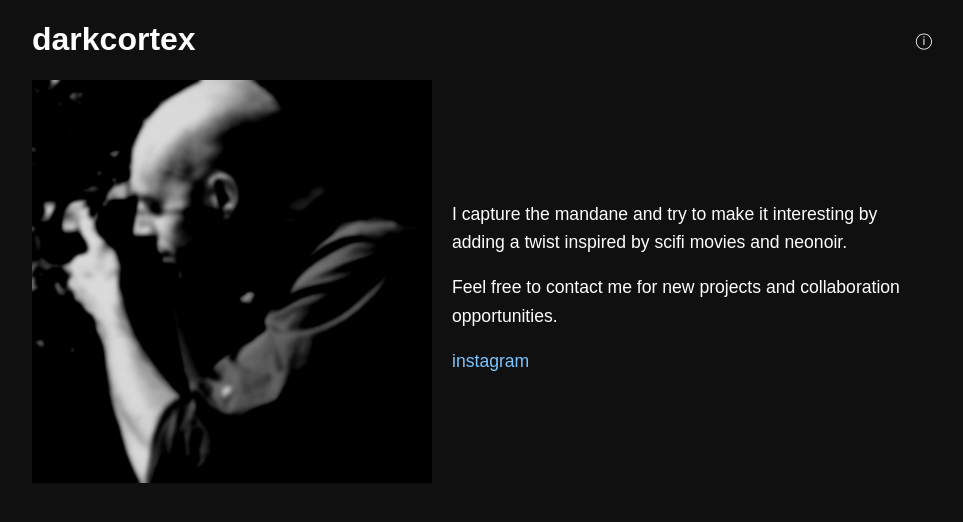
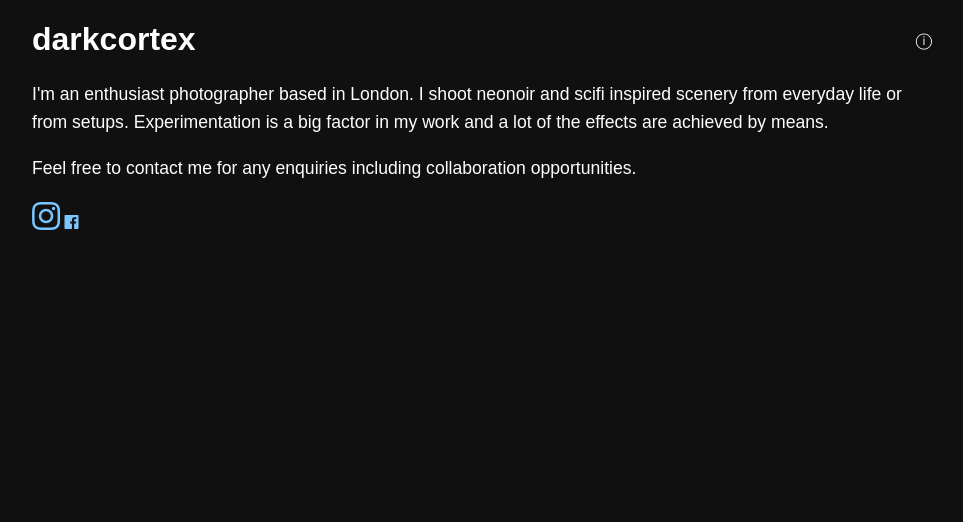
Before and after one commit to Pithikos/darkcortex, a Jekyll site: the page built from about.html, in a window 1280 px wide. Shown: the top 522 px of the page, without its empty margins (158-1121 px from the left). Built offline with Jekyll 4.4.1, drawn with Linux system fonts in a browser that asks for light colours; nearby versions of some CDN libraries; some web fonts are replaced.

Commit message:
Remove me image and update about

```diff
--- a/about.html
+++ b/about.html
@@ -5,16 +5,20 @@ title: About
 <div class="split-content">
 	<div class="side-content">
 		<div class="editable">
-			<p>I capture the mandane and try to make it interesting by adding a twist
-				 inspired by scifi movies and neonoir.</p>
+			<p>I'm an enthusiast photographer based in London. I shoot neonoir and scifi
+				 inspired scenery from everyday life or from setups. Experimentation
+			 	 is a big factor in my work and a lot of the effects are achieved by
+			   means.</p>
 
-			<p>Feel free to contact me for new projects and collaboration opportunities.</p>
+			<p>Feel free to contact me for any enquiries including collaboration
+				 opportunities.</p>
 
-			<p><a href="https://www.instagram.com/darkcortex/">instagram</a></p>
+			<a href="https://www.instagram.com/darkcortex/"><i class="fab fa-instagram" style="font-size:32px;"></i></a>
+			<a href="https://www.facebook.com/Dark-Cortex-173048753402959/"><i class="fab fa-facebook"></i></a>
 		</div>
 	</div>
 
-	<div class="side-photo">
+	<!-- <div class="side-photo">
 		<img src="/images/me.jpg" alt="Jane Doe" class="editable" height="400" width="400" />
-	</div>
+	</div> -->
 </div>
```
Also changed, not shown: images/me.jpg (deleted).
